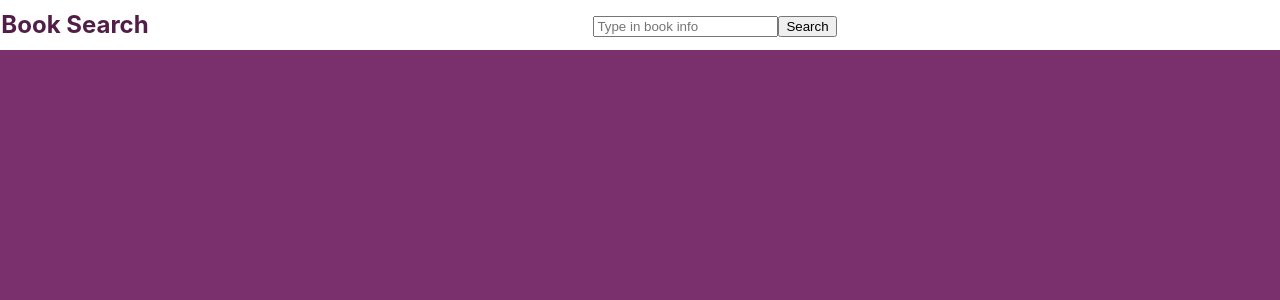
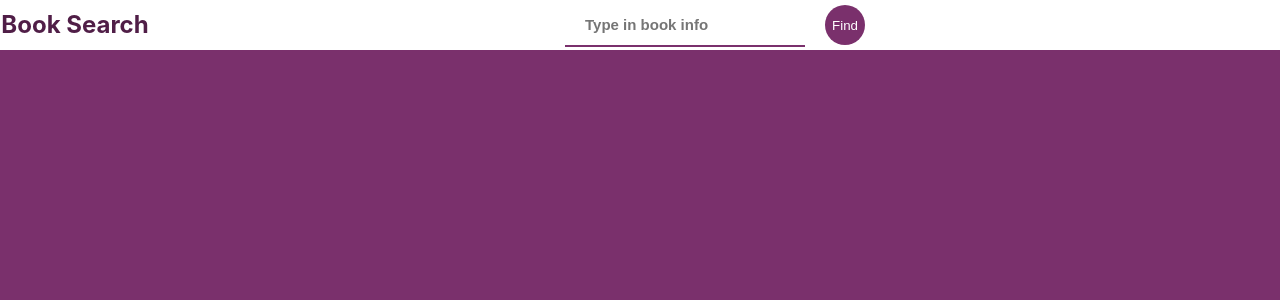
Before and after one commit to maksimumeffort/book-search-react, a React (Vite) app: page / in a window 1280 px wide. Shown: the top 300 px of the page. Built offline with nearby package versions, Linux system fonts and the light colour scheme.

Commit message:
fix search field styling

```diff
--- a/components/SearchForm/SearchForm.jsx
+++ b/components/SearchForm/SearchForm.jsx
@@ -1,5 +1,6 @@
 import { useState } from "react";
 // import { getBooks } from "../../src/services/books";
+import styles from "./SearchForm.module.scss";
 
 const SearchForm = ({ setBooks, getBooks }) => {
   const [path, setPath] = useState("");
@@ -18,14 +19,19 @@ const SearchForm = ({ setBooks, getBooks }) => {
 
   return (
     <div>
-      <form onSubmit={handleSubmit}>
+      <form onSubmit={handleSubmit} className={styles.SearchForm}>
         <input
+          className={styles.SearchForm_input}
           type="text"
           name="search"
           placeholder="Type in book info"
           onChange={handleChange}
         />
-        <input type="submit" value="Search" />
+        <input
+          className={styles.SearchForm_button}
+          type="submit"
+          value="Find"
+        />
       </form>
     </div>
   );
--- a/components/SearchForm/SearchForm.module.scss
+++ b/components/SearchForm/SearchForm.module.scss
@@ -0,0 +1,30 @@
+.SearchForm {
+  //   border: 2px solid red;
+  border-radius: 4px;
+  width: 300px;
+  display: flex;
+  justify-content: space-between;
+  align-items: center;
+}
+
+.SearchForm_input {
+  padding: 12px 20px;
+  margin: 8px 0;
+  width: 200px;
+  border: none;
+  border-bottom: 2px solid #7a306c;
+  outline: none;
+  color: #7a306c;
+  font-size: 15px;
+  font-weight: bold;
+}
+
+.SearchForm_button {
+  height: 40px;
+  width: 40px;
+  border-radius: 50%;
+  text-align: center;
+  color: white;
+  background-color: #7a306c;
+  border: none;
+}
```
